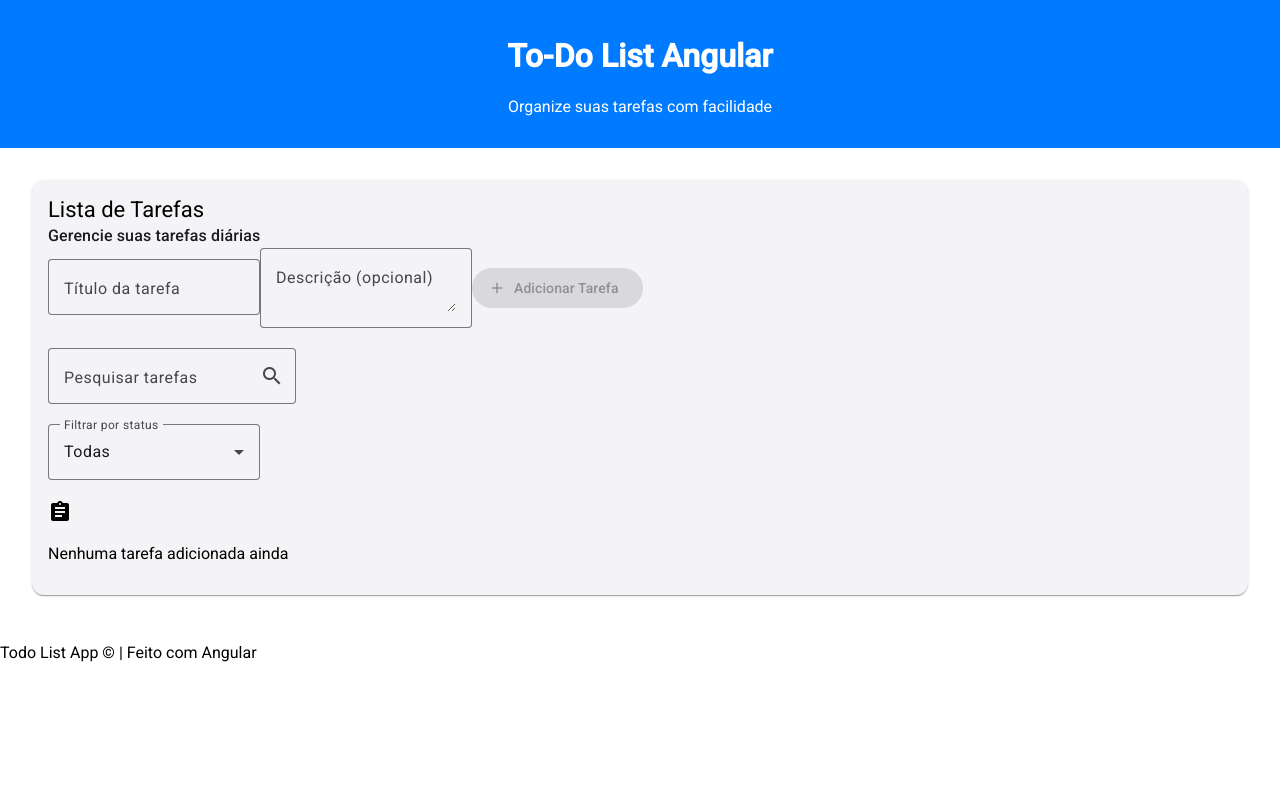
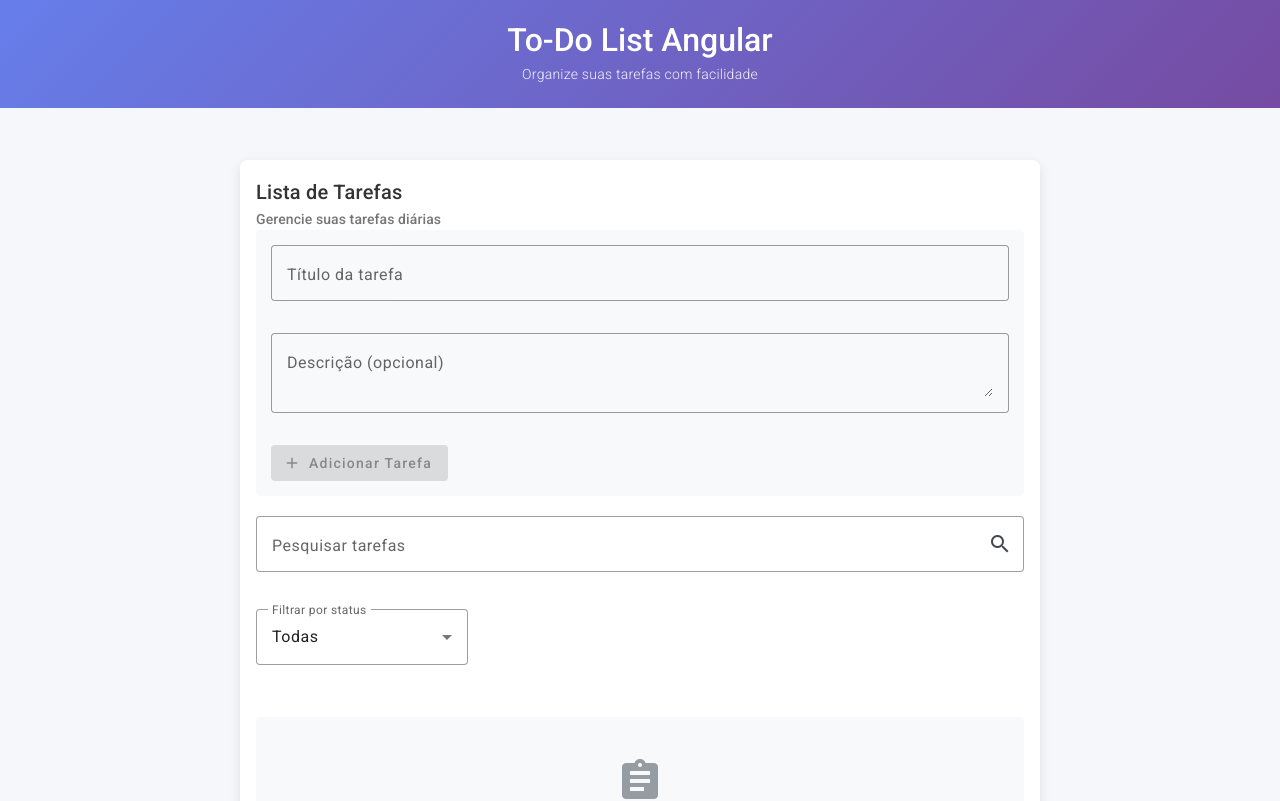
Before and after one commit to GermanoAugustoFB/todo-list-angular, an Angular app: page / in a window 1280 px wide. Shown: the top 801 px of the page. Built offline with nearby package versions, Linux system fonts and the light colour scheme.

Commit message:
style: improve visual appearance with enhanced CSS styles

```diff
--- a/src/app/app.component.css
+++ b/src/app/app.component.css
@@ -1,8 +1,27 @@
+.app-container {
+  display: flex;
+  flex-direction: column;
+  min-height: 100vh;
+}
+
 header {
-    background-color: #007bff;
+  background: linear-gradient(135deg, #667eea 0%, #764ba2 100%);
   color: white;
-    padding: 1rem;
   text-align: center;
+  padding: 1.5rem 0;
+  box-shadow: 0 2px 10px rgba(0, 0, 0, 0.15);
+}
+
+header h1 {
+  margin: 0;
+  font-weight: 500;
+  font-size: 2rem;
+}
+
+.app-subtitle {
+  margin: 0.5rem 0 0;
+  font-weight: 300;
+  opacity: 0.9;
 }
 
 nav {
@@ -20,5 +39,25 @@ nav a:hover {
 }
 
 main {
+  flex: 1;
+  background-color: #f5f7fa;
   padding: 2rem;
 }
+
+footer {
+  background-color: #f1f3f5;
+  color: #6c757d;
+  text-align: center;
+  padding: 1rem 0;
+  box-shadow: 0 -2px 10px rgba(0, 0, 0, 0.05);
+}
+
+@media (max-width: 600px) {
+  header h1 {
+    font-size: 1.5rem;
+  }
+
+  .app-subtitle {
+    font-size: 0.9rem;
+  }
+}
--- a/src/app/components/task-item/task-item.component.css
+++ b/src/app/components/task-item/task-item.component.css
@@ -0,0 +1,64 @@
+.task-card {
+  display: flex;
+  justify-content: space-between;
+  align-items: center;
+  margin-bottom: 8px;
+  transition: all 0.3s ease;
+  border-left: 4px solid #3f51b5;
+}
+
+.task-card.completed {
+  border-left-color: #4caf50;
+  background-color: rgba(76, 175, 80, 0.05);
+}
+
+.task-content {
+  flex: 1;
+  padding: 10px;
+}
+
+.task-header {
+  display: flex;
+  align-items: center;
+  gap: 10px;
+}
+
+.task-title {
+  margin: 0;
+  font-size: 18px;
+  font-weight: 500;
+  transition: all 0.3s ease;
+}
+
+.completed-text {
+  text-decoration: line-through;
+  color: #757575;
+  opacity: 0.8;
+}
+
+.task-description {
+  margin: 5px 0 0 34px;
+  color: #757575;
+  font-size: 14px;
+}
+
+.task-actions {
+  display: flex;
+  align-items: center;
+}
+
+.task-card:hover {
+  box-shadow: 0 3px 10px rgba(0, 0, 0, 0.1);
+}
+
+@media (max-width: 600px) {
+  .task-card {
+    flex-direction: column;
+    align-items: flex-start;
+  }
+
+  .task-actions {
+    align-self: flex-end;
+    margin-top: 10px;
+  }
+}
--- a/src/app/components/task-list/task-list.component.css
+++ b/src/app/components/task-list/task-list.component.css
@@ -0,0 +1,119 @@
+.task-list-container {
+  max-width: 800px;
+  margin: 0 auto;
+  padding: 20px;
+}
+
+.main-card {
+  border-radius: 8px;
+  box-shadow: 0 4px 12px rgba(0, 0, 0, 0.1);
+}
+
+.add-task-form {
+  margin-bottom: 20px;
+  padding: 15px;
+  background-color: #f8f9fa;
+  border-radius: 4px;
+}
+
+.full-width {
+  width: 100%;
+  margin-bottom: 10px;
+}
+
+.search-filter-container {
+  display: flex;
+  flex-direction: column;
+  margin-bottom: 15px;
+}
+
+.search-field {
+  margin-bottom: 15px;
+}
+
+.filters-container {
+  display: flex;
+  align-items: center;
+  justify-content: space-between;
+  margin-bottom: 15px;
+  flex-wrap: wrap;
+  gap: 10px;
+}
+
+.tasks-container {
+  margin-top: 15px;
+  display: flex;
+  flex-direction: column;
+  gap: 10px;
+}
+
+.task-drag-item {
+  display: flex;
+  align-items: center;
+  margin-bottom: 10px;
+  transition: transform 250ms cubic-bezier(0, 0, 0.2, 1);
+}
+
+.drag-handle {
+  color: #7b7b7b;
+  cursor: move;
+  display: flex;
+  align-items: center;
+  margin-right: 8px;
+}
+
+.drag-placeholder {
+  background: #f3f3f3;
+  border: 1px dashed #ccc;
+  border-radius: 4px;
+  min-height: 60px;
+  transition: transform 250ms cubic-bezier(0, 0, 0.2, 1);
+}
+
+.cdk-drag-preview {
+  box-shadow: 0 5px 15px rgba(0, 0, 0, 0.2);
+}
+
+.cdk-drag-animating {
+  transition: transform 250ms cubic-bezier(0, 0, 0.2, 1);
+}
+
+.no-tasks-message {
+  display: flex;
+  flex-direction: column;
+  align-items: center;
+  justify-content: center;
+  padding: 40px 20px;
+  color: #6c757d;
+  background-color: #f8f9fa;
+  border-radius: 4px;
+  text-align: center;
+}
+
+.large-icon {
+  font-size: 48px;
+  height: 48px;
+  width: 48px;
+  margin-bottom: 10px;
+  opacity: 0.7;
+}
+
+.tasks-counter {
+  display: flex;
+  justify-content: space-around;
+  padding: 10px;
+  background-color: #f1f3f5;
+  font-size: 14px;
+  color: #495057;
+}
+
+@media (max-width: 600px) {
+  .filters-container {
+    flex-direction: column;
+    align-items: stretch;
+  }
+
+  .task-list-container {
+    padding: 10px;
+  }
+}
--- a/src/styles.css
+++ b/src/styles.css
@@ -1,4 +1,54 @@
+@import '@angular/material/prebuilt-themes/indigo-pink.css';
+
 /* You can add global styles to this file, and also import other style files */
 
+:root {
+  --primary-color: #3f51b5;
+  --accent-color: #ff4081;
+  --light-background: #f5f7fa;
+  --text-color: #333;
+}
+
 html, body { height: 100%; }
-body { margin: 0; font-family: Roboto, "Helvetica Neue", sans-serif; }
+
+body {
+  font-family: 'Roboto', sans-serif;
+  margin: 0;
+  padding: 0;
+  background-color: var(--light-background);
+  color: var(--text-color);
+}
+
+.app-container {
+  min-height: 100vh;
+  display: flex;
+  flex-direction: column;
+}
+
+header {
+  background-color: var(--primary-color);
+  color: white;
+  padding: 1rem;
+  box-shadow: 0 2px 5px rgba(0, 0, 0, 0.1);
+  text-align: center;
+}
+
+header h1 {
+  margin: 0;
+  font-size: 1.8rem;
+  font-weight: 400;
+}
+
+main {
+  flex: 1;
+  padding: 20px 10px;
+}
+
+footer {
+  text-align: center;
+  padding: 1rem;
+  background-color: #f1f3f5;
+  color: #6c757d;
+  font-size: 0.9rem;
+  margin-top: auto;
+}
```
Lines whose indentation alone changed are shown as unchanged.
